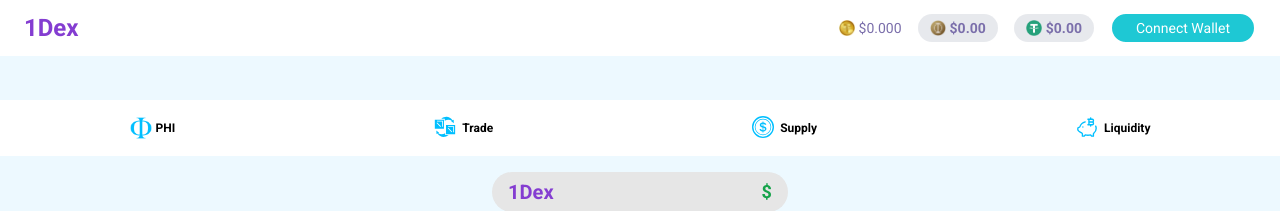
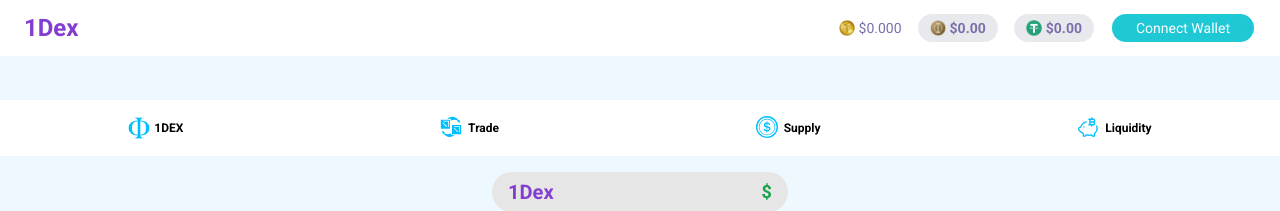
Before and after one commit to gauravgangwarweb/Phi, a React (Vite) app: page / in a window 1280 px wide. Shown: the top 211 px of the page. Built offline with nearby package versions, Linux system fonts and the light colour scheme.

Commit message:
Update TabBar component to display 1DEX logo and name

```diff
--- a/src/components/TabBar.jsx
+++ b/src/components/TabBar.jsx
@@ -9,7 +9,7 @@ const TabBar = () => {
             src="phi-blue-logo.png"
             alt="phi-blue-logo"
           />
-          <p className="dark:text-white text-xs font-semibold">PHI</p>
+          <p className="dark:text-white text-xs font-semibold">1DEX</p>
         </span>
         {/* tab 2 */}
         <span className="flex gap-1 items-center cursor-pointer">
```
